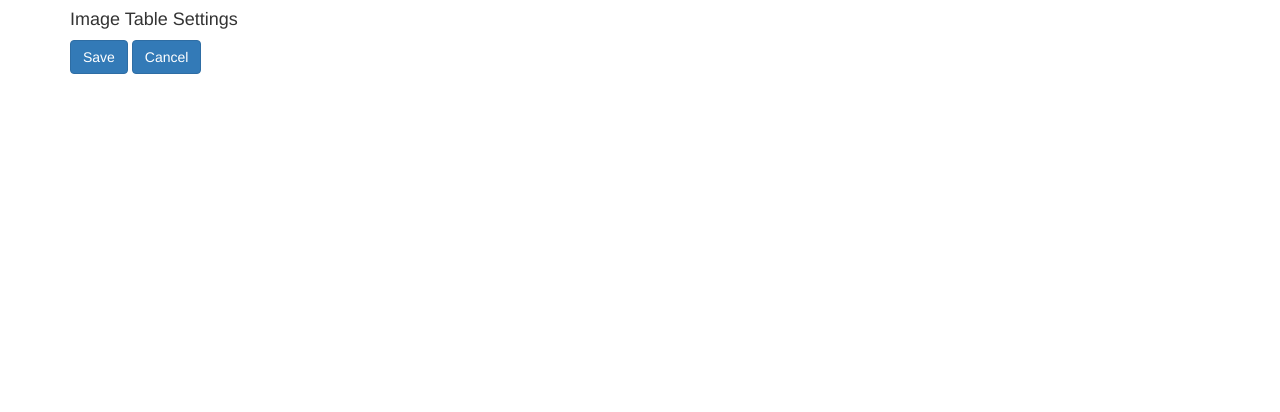
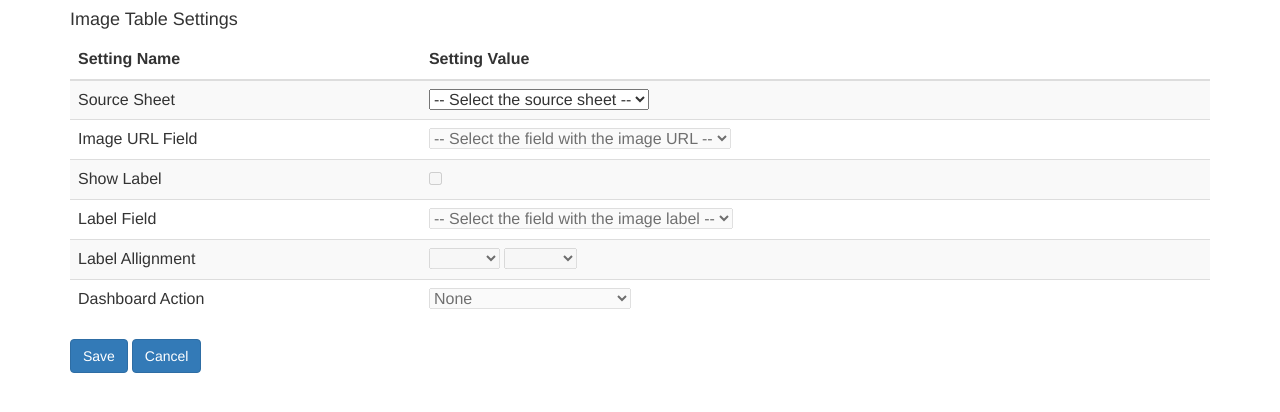
Before and after one commit to duncanbarrow/tableau-extension-imagetable, a website: page dialog.html in a window 1280 px wide. Drawn offline with nearby package versions, Linux system fonts and the light colour scheme.

Commit message:
bug fix config table

```diff
--- a/dialog.html
+++ b/dialog.html
@@ -8,7 +8,7 @@
             <div id="settings">
                 <h4>Image Table Settings</h4>
                 <div class="table-responsive">
-                    <table id="settingsTable" class="table table-striped hidden">
+                    <table id="settingsTable" class="table table-striped">
                         <thead>
                             <tr>
                                 <th>Setting Name</th>
```
